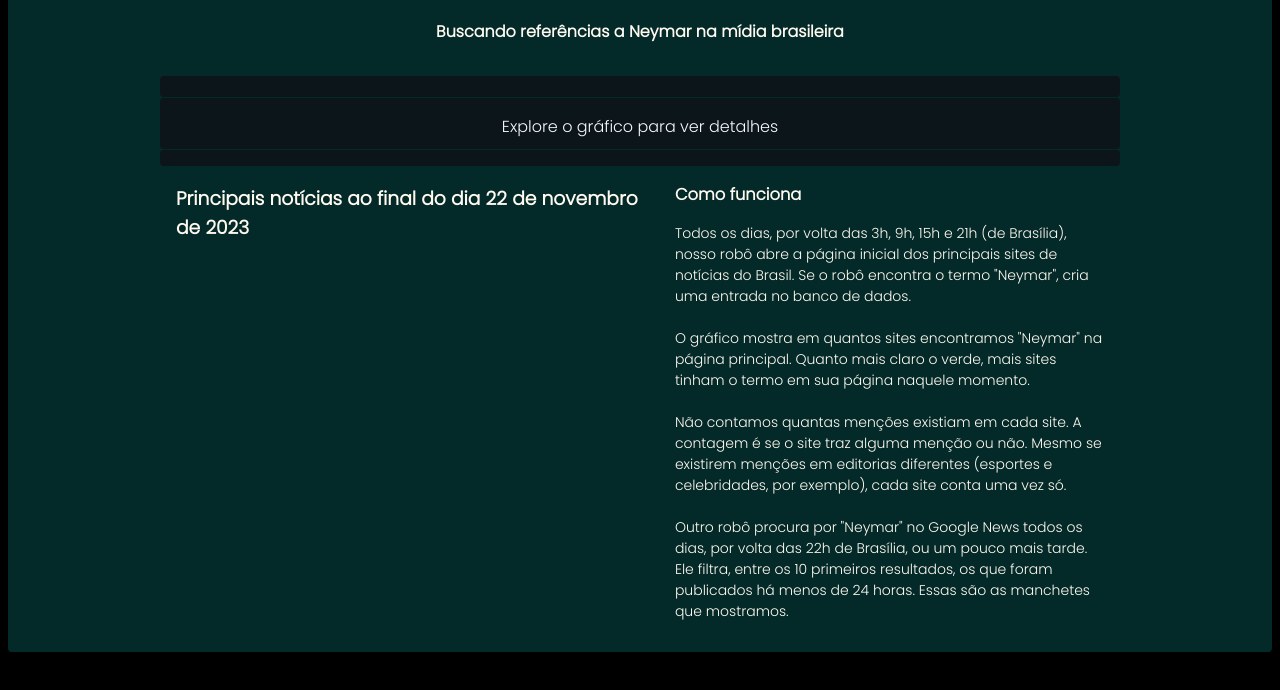
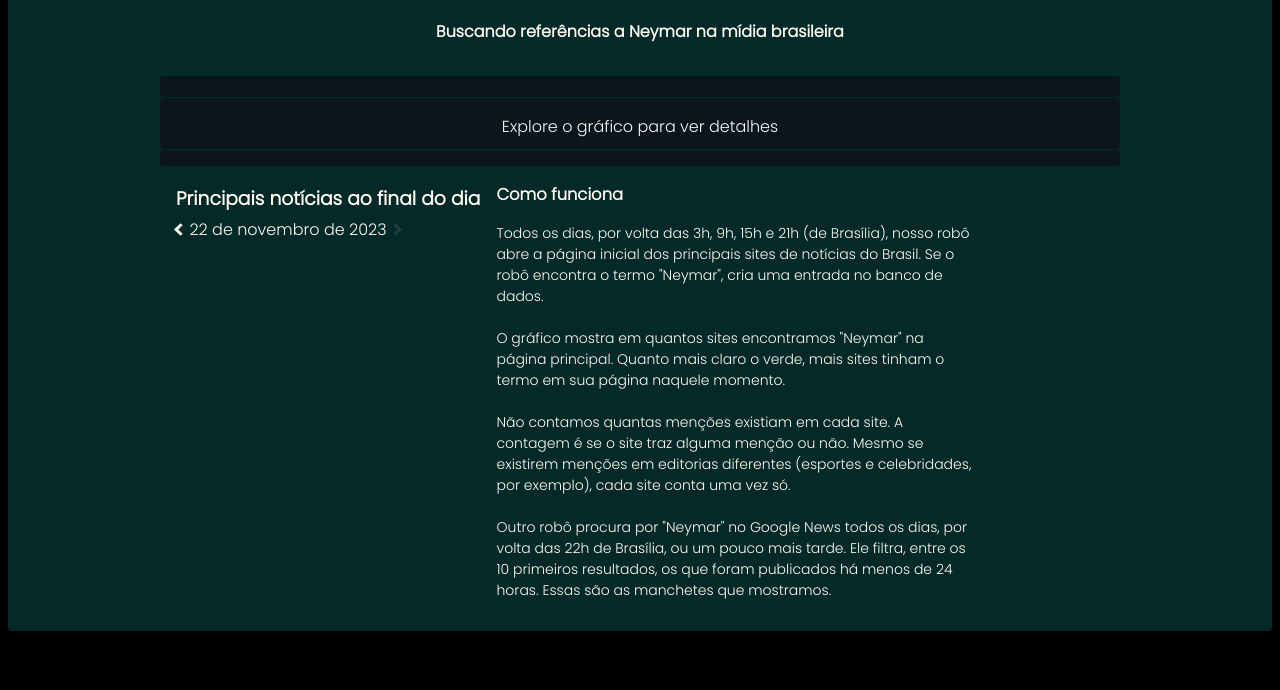
Before and after one commit to olrafa/neymarmeter, a website built with Vite: page index.html in a window 1280 px wide. Shown: the part 96-786 px from the top of the page. Built offline with nearby package versions, Linux system fonts and the light colour scheme; no server answers.

Commit message:
Adds date selection for news results (#2)

```diff
--- a/src/constants.ts
+++ b/src/constants.ts
@@ -1 +1,5 @@
 export const API_URL = "https://mencionometro.vercel.app";
+
+export const FIRST_NEWS_RUN = "2023-11-16T06:00:00";
+
+export const ONE_DAY = 24 * 60 * 60 * 1000
--- /dev/null
+++ b/src/functions/datePicker.ts
@@ -0,0 +1,52 @@
+import { FIRST_NEWS_RUN, ONE_DAY } from "../constants";
+import getStories from "./getStories";
+
+export const addArrowListeners = () => {
+  const [previous, next] = Array.from(document.querySelectorAll(".nav-arrow"));
+  previous.addEventListener("click", () => changeDatePrevious());
+  next.addEventListener("click", () => changeDateNext());
+};
+
+const getCurrentDate = () => {
+  const dateElement = document.getElementById("stories-date-string");
+  const currentDateString = dateElement?.dataset.date;
+
+  return currentDateString;
+};
+
+const changeDatePrevious = () => {
+  const currentDateString = getCurrentDate();
+  if (!currentDateString) return;
+  const queryDay = new Date(currentDateString);
+  getStories(queryDay);
+};
+
+const changeDateNext = () => {
+  const currentDateString = getCurrentDate();
+  if (!currentDateString) return;
+  const queryDay = new Date(currentDateString);
+  queryDay.setTime(queryDay.getTime() + ONE_DAY * 2);
+  getStories(queryDay);
+};
+
+export const checkForDisabledArrows = (headerDate?: Date) => {
+  const [previous, next] = Array.from(document.querySelectorAll(".nav-arrow"));
+  if (!headerDate) return;
+  const firstNewsRun = new Date(FIRST_NEWS_RUN);
+  const isFirstDate = headerDate.getTime() < firstNewsRun.getTime();
+  hideShowArrow(previous, isFirstDate);
+
+  const now = new Date();
+  const isLatestDay =
+    now.getTime() - headerDate.getTime() <= ONE_DAY + 60 * 1000;
+
+  hideShowArrow(next, isLatestDay);
+};
+
+const hideShowArrow = (element: Element, hide: boolean) => {
+  if (hide) {
+    element.classList.add("hidden-arrow");
+  } else {
+    element.classList.remove("hidden-arrow");
+  }
+};
--- a/src/functions/getStories.ts
+++ b/src/functions/getStories.ts
@@ -1,29 +1,30 @@
+import { ONE_DAY } from "../constants";
 import { Story } from "../types";
 import { getData } from "./data";
+import { checkForDisabledArrows } from "./datePicker";
+import { formatDate, getDateString } from "./util";
 
-const getStories = async () => {
-  const today = new Date();
+const getStories = async (date?: Date) => {
+  const storiesBlock = document.getElementById("stories-list");
+  storiesBlock!.innerHTML = "";
 
-  const todayString =
-    today.getFullYear() + "-" + (today.getMonth() + 1) + "-" + today.getDate();
+  const selectedDate = date || new Date();
 
-  const yesterday = new Date(today);
-  yesterday.setDate(yesterday.getDate() - 1);
-
-  const news = await getData(`/news?date=${todayString}`);
-
+  const selectedDateString = getDateString(selectedDate);
+  const news = await getData(`/news?date=${selectedDateString}`);
   news && addStories(news);
 
-  const newsHeader = document.getElementById("stories-date-header");
-  newsHeader!.innerHTML += yesterday.toLocaleDateString("pt-BR", {
-    month: "long",
-    day: "numeric",
-    year: "numeric"
-  });
+  const headerDate = new Date(selectedDate);
+  headerDate.setTime(headerDate.getTime() - ONE_DAY);
+
+  const newsHeader = document.getElementById("stories-date-string");
+  newsHeader!.innerHTML = formatDate(headerDate);
+  newsHeader!.dataset.date = headerDate.toDateString();
+  checkForDisabledArrows(headerDate);
 };
 
 const addStories = (stories: Story[]) => {
-  const storiesBlock = document.getElementById("stories");
+  const storiesBlock = document.getElementById("stories-list");
 
   stories.forEach((story) => {
     const line = document.createElement("p");
--- a/src/functions/start.ts
+++ b/src/functions/start.ts
@@ -1,6 +1,7 @@
 import { Site } from "../types";
 import { createTimeBlocks } from "./chart";
 import { getData } from "./data";
+import { addArrowListeners } from "./datePicker";
 
 const createSitesList = (sites: Site[]) => {
   const siteList = document.getElementById("site-list");
@@ -20,5 +21,7 @@
   const timestamps = await getData("/mentions/neymar/timestamps");
   const summary = await getData("/mentions/neymar/summary");
 
+  addArrowListeners();
+
   timestamps && createTimeBlocks(timestamps, summary);
 };
--- a/src/functions/util.ts
+++ b/src/functions/util.ts
@@ -9,3 +9,21 @@
     date.getFullYear() === currentDate.getFullYear()
   );
 };
+
+export const getDateString = (date?: Date) => {
+  const searchDate = date || new Date();
+  return (
+    searchDate.getFullYear() +
+    "-" +
+    (searchDate.getMonth() + 1) +
+    "-" +
+    searchDate.getDate()
+  );
+};
+
+export const formatDate = (date: Date) =>
+  date.toLocaleDateString("pt-BR", {
+    month: "long",
+    day: "numeric",
+    year: "numeric",
+  });
--- a/src/main.ts
+++ b/src/main.ts
@@ -19,7 +19,17 @@
 <div id="site-list">
 </div></div>
 <div id="info">
-<div id="stories"><h3 id="stories-date-header">${STORIES}</h3></div>
+<div id="stories"><h3 id="stories-date-header">${STORIES}</h3>
+<div id="date-selection">
+<span class="nav-arrow arrow-previous">
+</span>
+<span id="stories-date-string">
+</span>
+<span class="nav-arrow arrow-next">
+</span>
+</div>
+<div id="stories-list"></div>
+</div>
   <div id="explainer">
   <h3>${EXPLAINER.title}</h3>
   <p>
--- a/src/style.css
+++ b/src/style.css
@@ -129,6 +129,32 @@
   margin-right: 1rem;
 }
 
+#stories-date-header {
+  margin-bottom: 0.2rem;
+}
+
+.nav-arrow {
+  border: solid floralwhite;
+  border-width: 0 3px 3px 0;
+  display: inline-block;
+  padding: 3px;
+  margin-bottom: 0.06rem;
+  cursor: pointer;
+}
+
+.arrow-previous {
+  transform: rotate(135deg);
+}
+
+.arrow-next {
+  transform: rotate(-45deg);
+}
+
+.hidden-arrow {
+  opacity: 0.1;
+  pointer-events: none;
+}
+
 /* For mobile screens */
 @media (max-width: 767px) {
   body {
```
Lines whose indentation alone changed are shown as unchanged.
